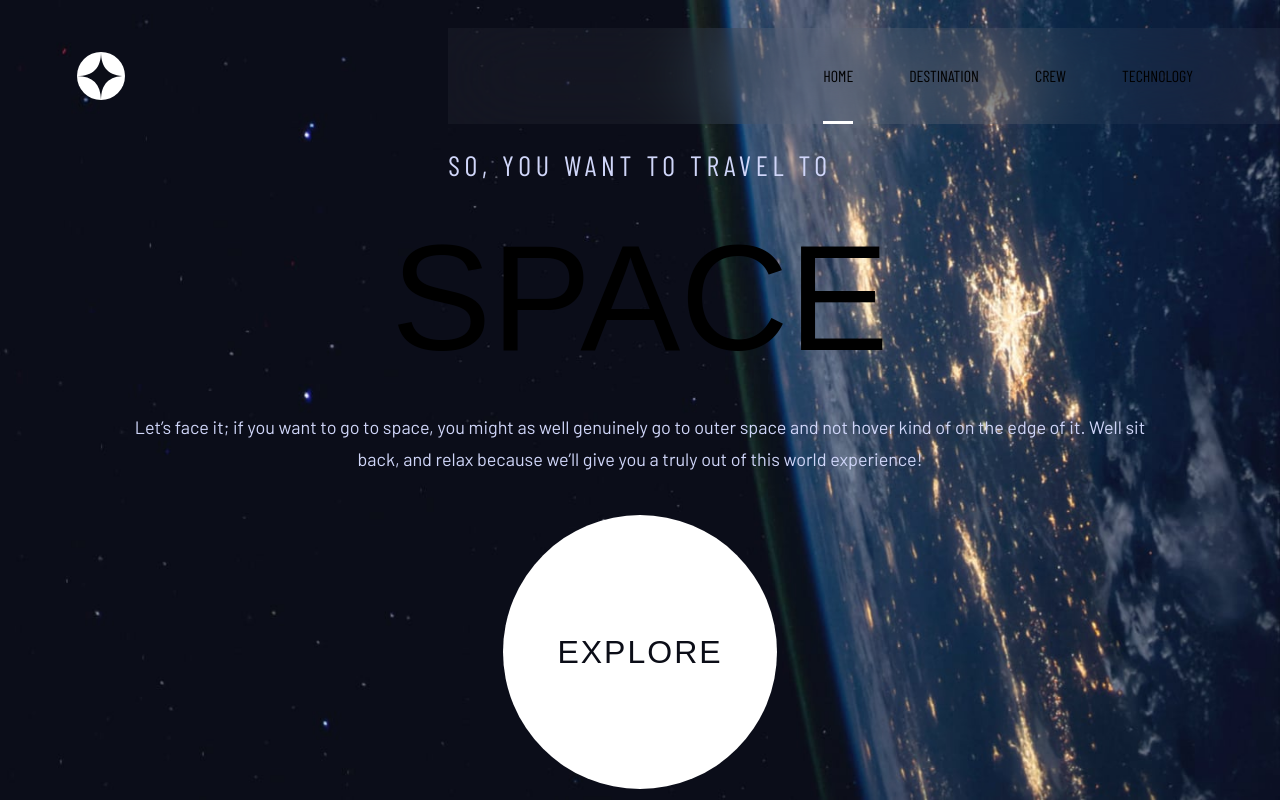
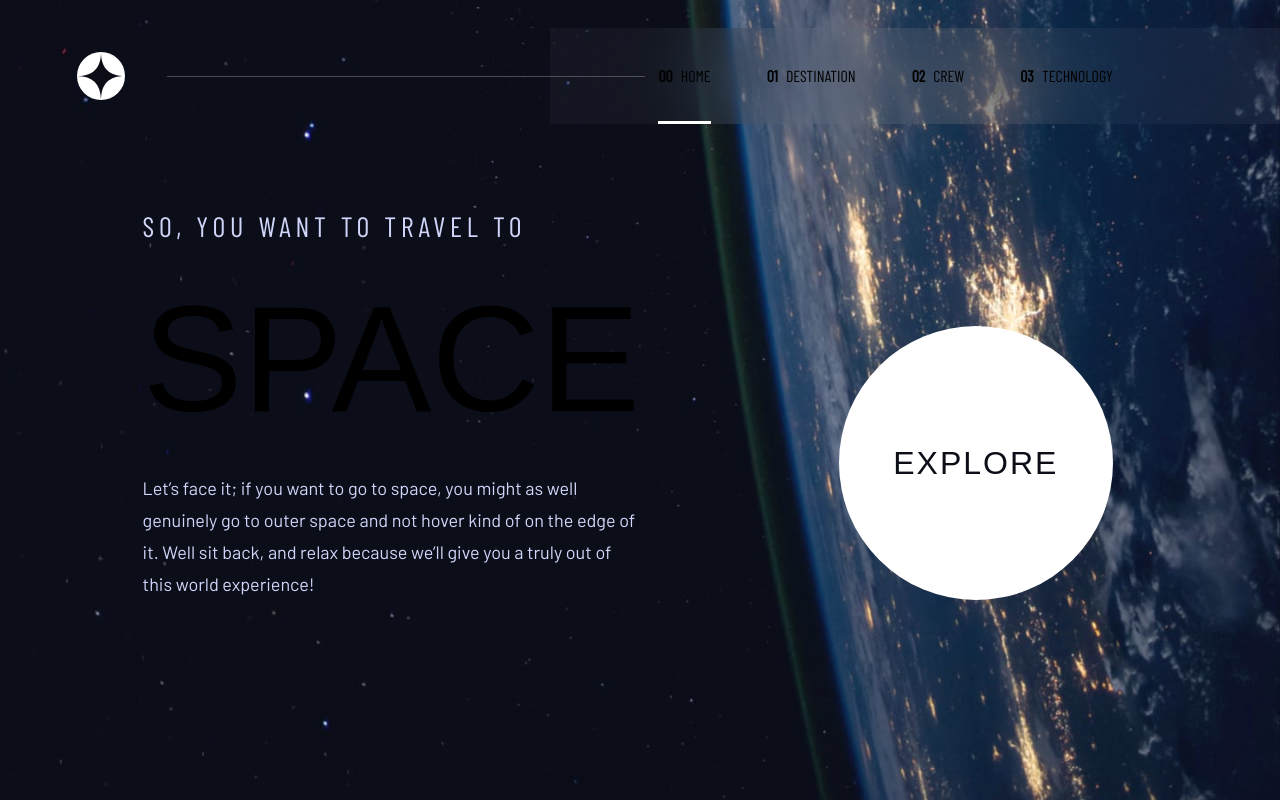
Before and after one commit to jdubcodes/fem-space-tourism, a Next.js app: page / in a window 1280 px wide. Built offline with nearby package versions, Linux system fonts and the light colour scheme; a web font is replaced by a local one.

Commit message:
Add home background images. Add 3xl screen size

```diff
--- a/tailwind.config.js
+++ b/tailwind.config.js
@@ -6,7 +6,6 @@ module.exports = {
     './src/app/**/*.{js,ts,jsx,tsx,mdx}',
   ],
   theme: {
-    screens: {},
     colors: {
       dark: '#0B0D17',
       light: '#D0D6F9',
@@ -37,6 +36,12 @@ module.exports = {
         'tech-desktop': 'url("/technology/background-technology-desktop.jpg")',
         'tech-tablet': 'url("/technology/background-technology-tablet.jpg")',
         'tech-mobile': 'url("/technology/background-technology-mobile.jpg")',
+        'home-desktop': 'url("/home/background-home-desktop.jpg")',
+        'home-tablet': 'url("/home/background-home-tablet.jpg")',
+        'home-mobile': 'url("/home/background-home-mobile.jpg")',
+      },
+      screens: {
+        '3xl': '1921px',
       },
     },
   },
```
